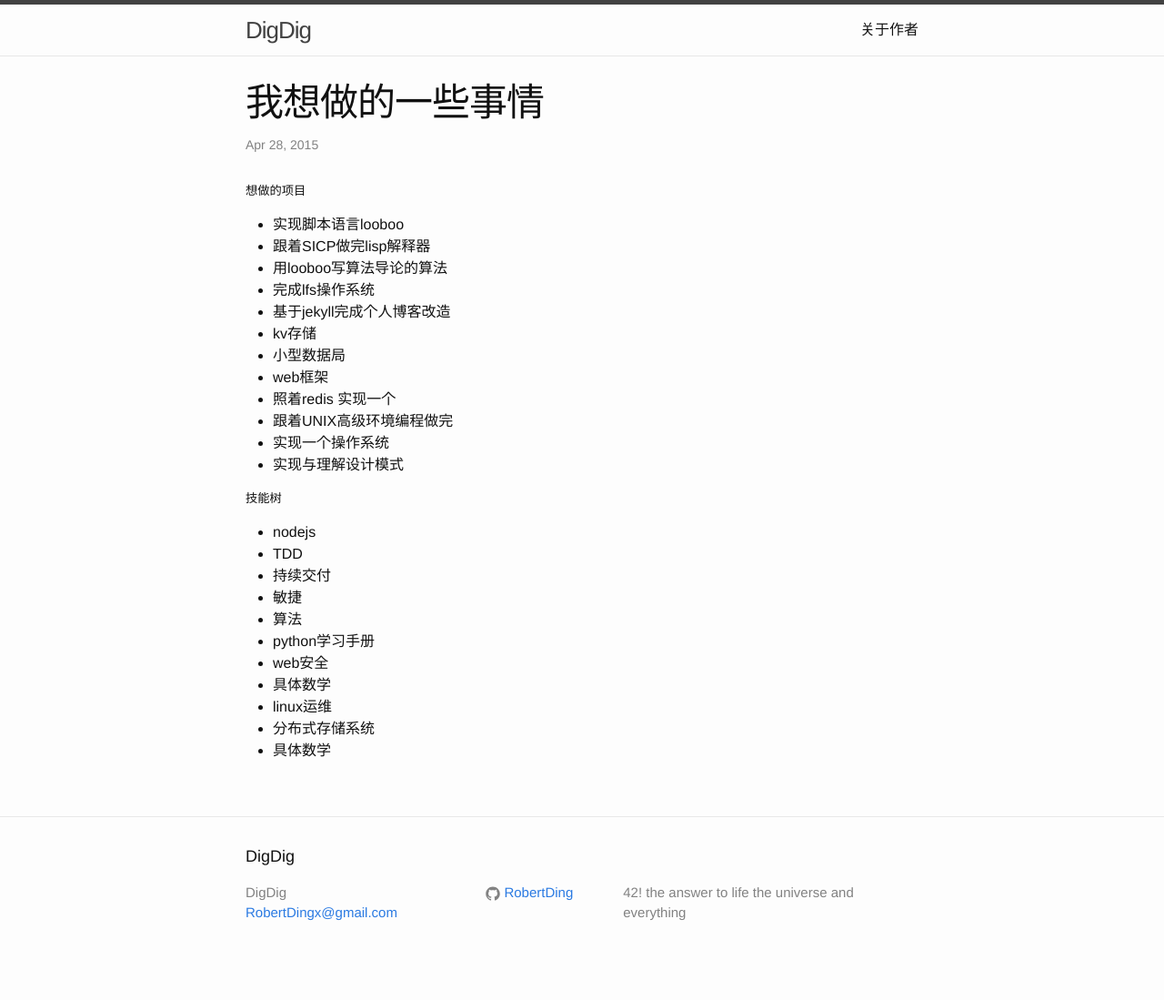
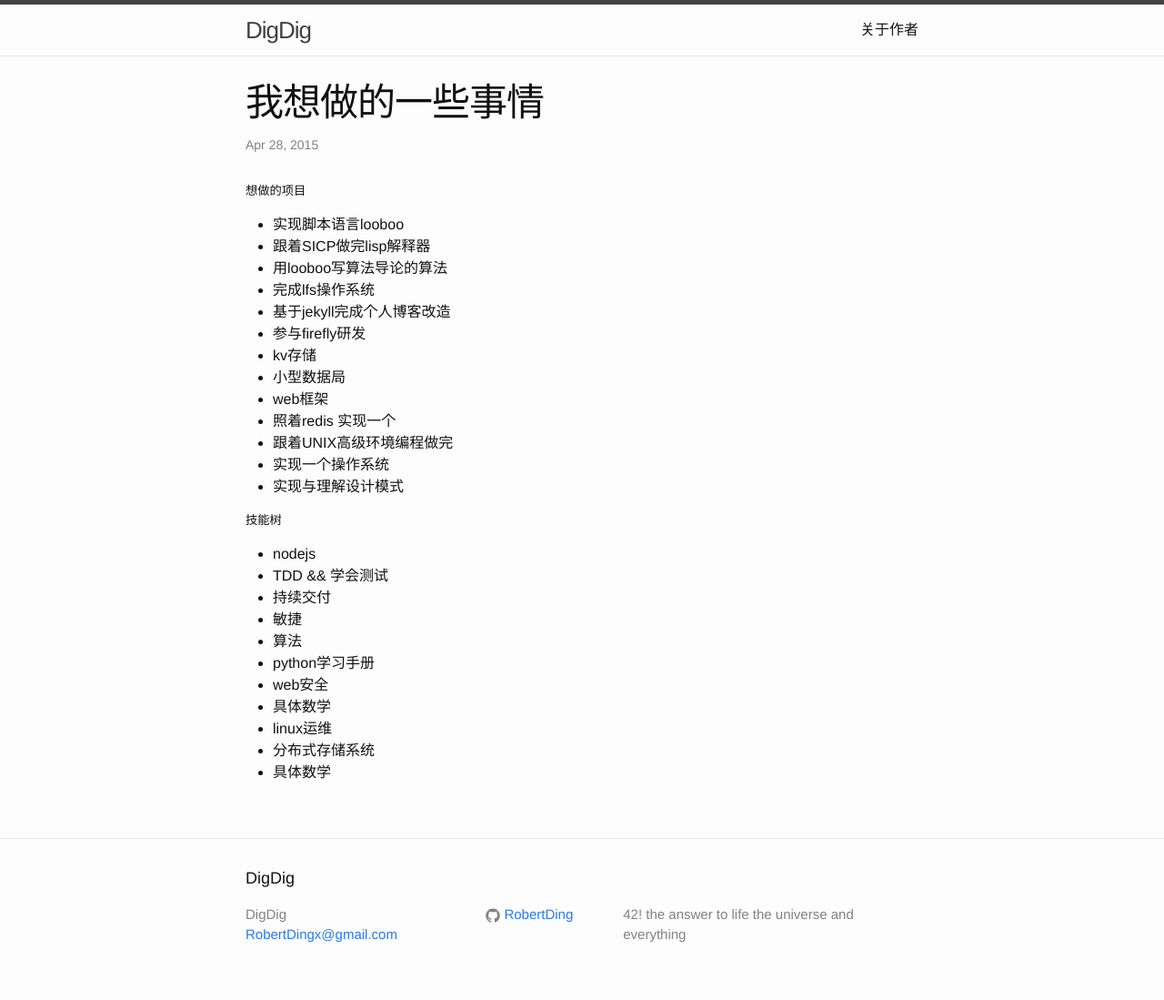
Before and after one commit to robertding/robertding.github.io, a Jekyll site: the page built from _posts/mywork/2015-04-28-what-i-wanna-do.md, in a window 1280 px wide. Shown: the whole page at 91% size. Built offline with Jekyll 4.4.1, drawn with Linux system fonts in a browser that asks for light colours; before the commit the page ends 1075 px from its top, so only the background shows below that.

Commit message:
[fix] firefly

```diff
--- a/_posts/mywork/2015-04-28-what-i-wanna-do.md
+++ b/_posts/mywork/2015-04-28-what-i-wanna-do.md
@@ -9,6 +9,7 @@
 - 用looboo写算法导论的算法
 - 完成lfs操作系统
 - 基于jekyll完成个人博客改造
+- 参与firefly研发
 - kv存储
 - 小型数据局
 - web框架
@@ -19,7 +20,7 @@
 
 ##### 技能树
 - nodejs
-- TDD
+- TDD && 学会测试
 - 持续交付
 - 敏捷
 - 算法
```
